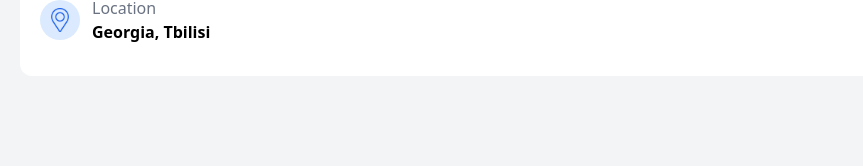
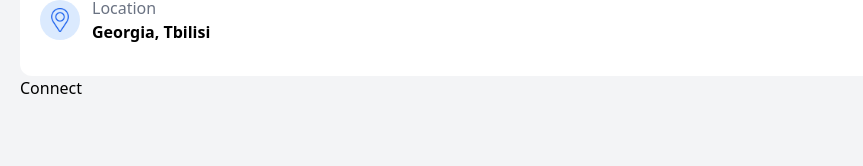
Before and after one commit to sabaPhruidze/portfolio, a React (Vite) app: page /contacts in a window 1280 px wide. Shown: the part 1176-1342 px from the top of the page, without its empty margins (0-863 px from the left). Built offline with nearby package versions, Linux system fonts and the light colour scheme.

Commit message:
added now connect component which will consist moving on my linkedin and github page and than iframe of location

```diff
--- /dev/null
+++ b/src/components/contact/Connect.tsx
@@ -0,0 +1,5 @@
+const Connect = () => {
+  return <div>Connect</div>;
+};
+
+export default Connect;
--- a/src/pages/Contact.tsx
+++ b/src/pages/Contact.tsx
@@ -1,13 +1,14 @@
 import ContactDetails from "../components/contact/ContactDetails";
 import GetInTouch from "../components/contact/GetInTouch";
 import InputBox from "../components/contact/InputBox";
-
+import Connect from "../components/contact/Connect";
 const Contact = () => {
   return (
     <div className="px-5 pt-10 bg-gray-100 h-400">
       <GetInTouch />
       <InputBox />
       <ContactDetails />
+      <Connect />
     </div>
   );
 };
```
